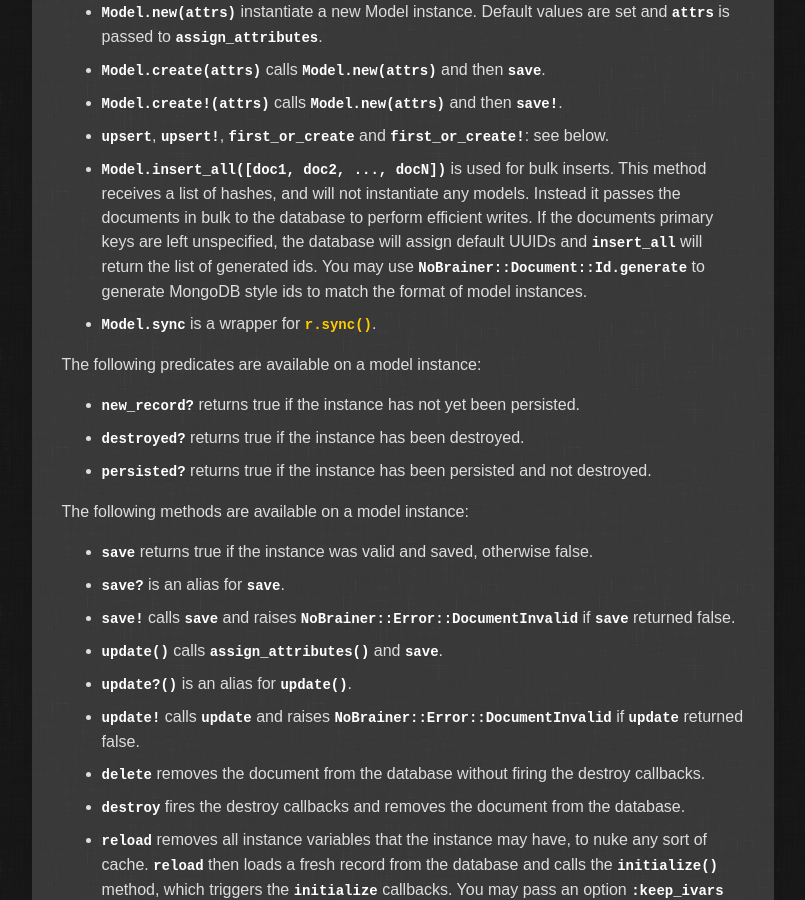
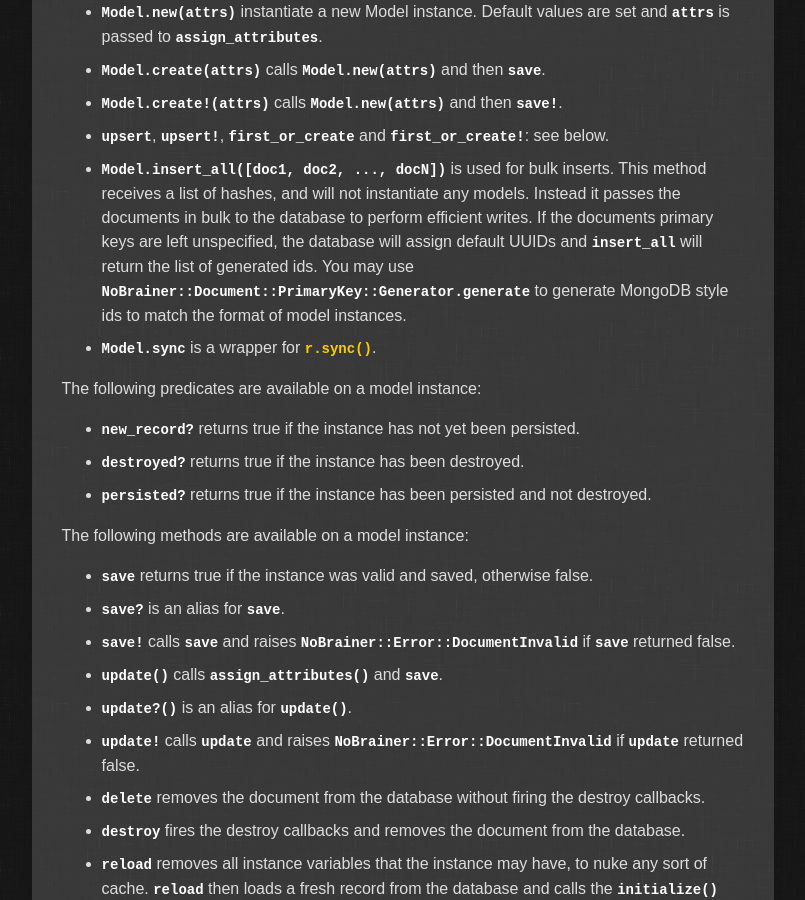
Before and after one commit to NoBrainerORM/nobrainer.io, a Jekyll site: the page built from docs/persistence.md, in a window 1280 px wide and 900 px high, scrolled down 427 px. Shown: the whole window, without its empty margins (335-1140 px from the left). Built offline with Jekyll 4.4.1, drawn with Linux system fonts in a browser that asks for light colours; comment, search, counter and statistics services are not loaded.

Commit message:
Update with the new name of the pk generator
Closes #11

```diff
--- a/docs/persistence.md
+++ b/docs/persistence.md
@@ -20,8 +20,8 @@ The following methods are available on the `Model` class:
   passes the documents in bulk to the database to perform efficient writes.
   If the documents primary keys are left unspecified, the database will assign
   default UUIDs and `insert_all` will return the list of generated ids.
-  You may use `NoBrainer::Document::Id.generate` to generate MongoDB style ids
-  to match the format of model instances.
+  You may use `NoBrainer::Document::PrimaryKey::Generator.generate` to generate
+  MongoDB style ids to match the format of model instances.
 * `Model.sync` is a wrapper for [`r.sync()`](http://www.rethinkdb.com/api/ruby/#sync).
 
 The following predicates are available on a model instance:
```
